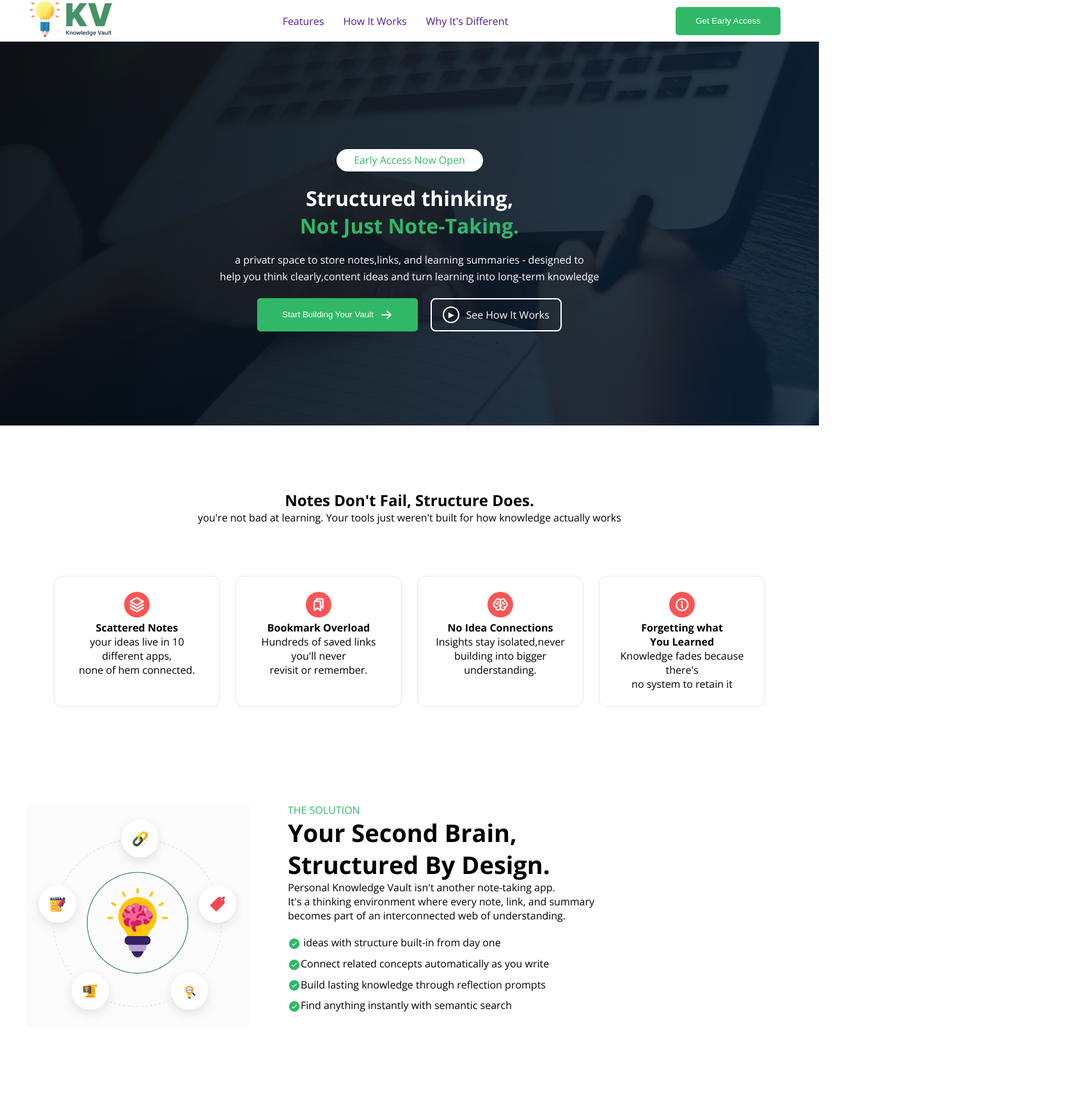
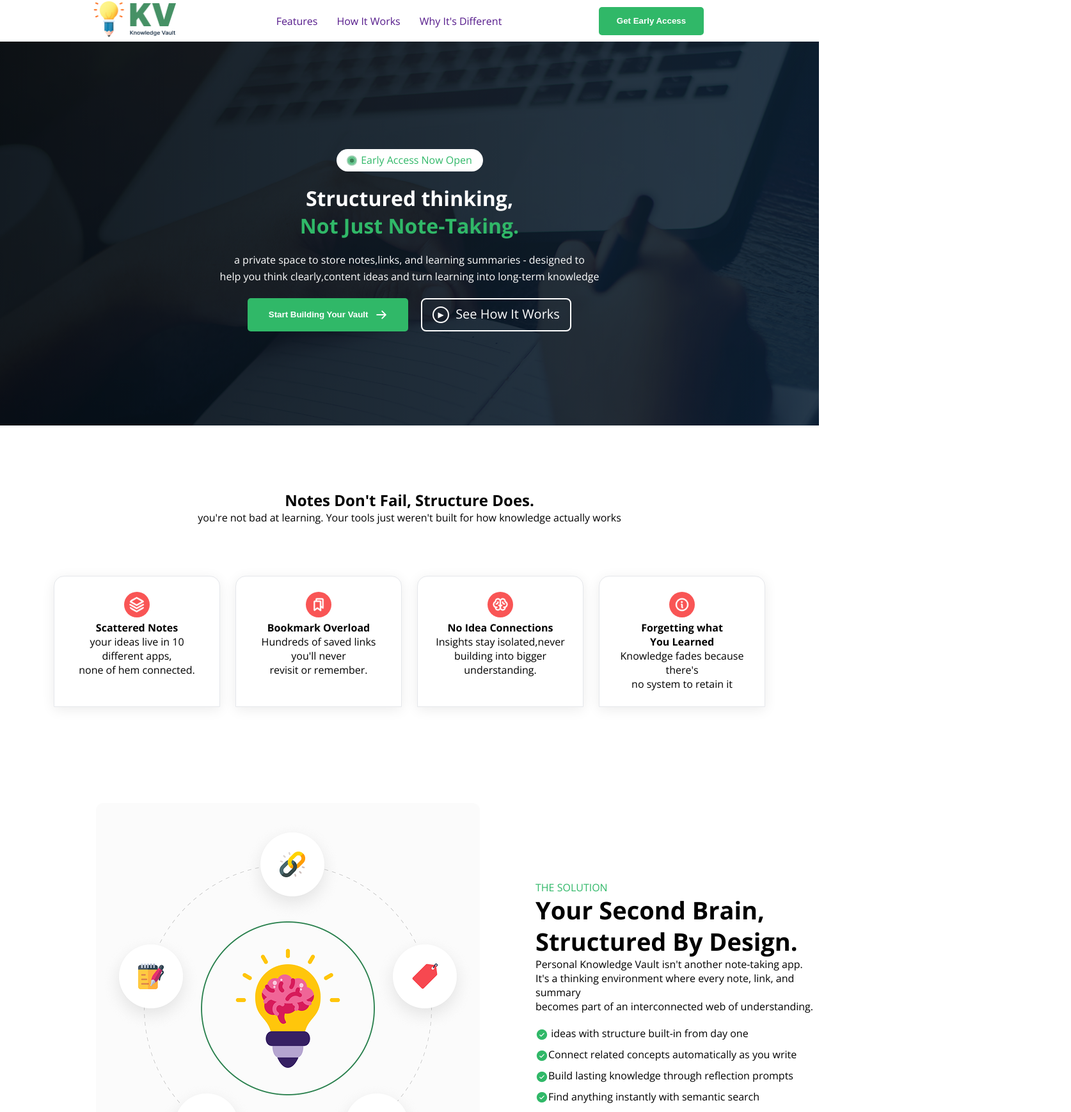
Before and after one commit to hrsiam7/KnowledgeVault, a plain HTML site: page index.html in a window 1280 px wide. Shown: the top 1738 px of the page at 64% size, 1674 px wide, since content can reach past the window. Drawn offline with nearby package versions, Linux system fonts and the light colour scheme.

Commit message:
some modification

```diff
--- a/index.html
+++ b/index.html
@@ -22,20 +22,21 @@
                 <li><a href="">How It Works</a></li>
                 <li><a href="">Why It's Different</a></li>
             </ul>
-            <button class="btn" style="margin-right: 20px; width: 164px;height: 44px;;">Get Early Access</button>
+            <button class="btn" style="margin-right: 180px; width: 164px;height: 44px;">Get Early Access</button>
         </nav>
     </header>
     <main>
         <div class="container">
-            <p class="earlyaccess">Early Access Now Open</p>
+            <p class="earlyaccess"><span class="layered-icon"></span>Early Access Now Open</p>
             <div class="heading">
             <h1 style="color: #FFFFFF;">Structured thinking,</h1>
             <h1 style="color: #30B868;">Not Just Note-Taking.</h1>
             </div>
-            <p style="color: #FFFFFF;">a privatr space to store notes,links, and learning summaries - designed to <br>
+            <p style="color: #FFFFFF;">a private space to store notes,links, and learning summaries - designed to <br>
                 help you think clearly,content ideas and turn learning into long-term knowledge</p>
                 <div class="btncontain">
-            <button class="btn" style="width: 251px;height: 52px; ">Start Building Your Vault<img src="./img/ArrowRight.png" alt="arrow"></button>
+            <button class="btn" style="width: 251px;height: 52px; font-weight:770;">
+                Start Building Your Vault<img src="./img/ArrowRight.png" alt="arrow"></button>
             <a href="#" class="play-btn">
                 <span class="icon">▶</span>
                 <span class="text">See How It Works</span>
@@ -48,7 +49,7 @@
             <p>you're not bad at learning. Your tools just weren't built for how knowledge actually works</p>
         </section>
         <div class="cart">
-            <div class="notes">
+            <div class="cart-info">
                 <img src="img/Vector.png" alt="Scattered notes">
                 <h4>Scattered Notes</h4>
                 <p>your ideas live in 10 different apps,
@@ -56,7 +57,7 @@
                     none of hem connected.
                 </p>
             </div>
-            <div class="bookmark">
+            <div class="cart-info">
                 <img src="img/Bookmarks.png" alt="Bookmark Overload">
                 <h4>Bookmark Overload</h4>
                 <p>Hundreds of saved links you'll never
@@ -64,13 +65,13 @@
                 revisit or remember.
             </p>
             </div>
-            <div class="no-idea">
+            <div class="cart-info">
                 <img src="img/Brain.png" alt="No idea Connection">
                 <h4>No Idea Connections</h4>
                 <p>Insights stay isolated,never<br>
                 building into bigger understanding.</p>
             </div>
-            <div class="info">
+            <div class="cart-info">
                 <img src="img/Info.png" alt="Info">
                 <h4>Forgetting what <br> You Learned</h4>
                 <p>Knowledge fades because there's<br>
@@ -112,25 +113,37 @@
         <p>Join thousands of learners building their personal knowledge vaults.<br>
            Start free, no credit card required.</p>
 
-        <button class="btn btn-primary">Get Early Access</button>
+        <button class="btn btn-primary btn-size">Get Early Access<img src="./img/ArrowRight.png"></button>
 
         <p class="free-note">Free during early access • No credit card needed</p>
     </section>
 
     </main>
     <footer class="footer">
+        <div class="contact">
         <div class="footer-content">
             <img src="img/logo-footer.png" class="footer-logo">
-
-            <p class="copyright">© 2026 Personal Knowledge Vault. All rights reserved.</p>
+            </div>
 
             <div class="social">
-    <img src="img/Bookmarks.png">
-    <img src="img/Brain.png">
-    <img src="img/Info.png">
+    <p class="text">Social Link</p>
+     <svg class="icon" xmlns="http://www.w3.org/2000/svg" x="0px" y="0px" width="48" height="48" viewBox="0 0 48 48">
+<path  fill="#039be5" d="M24 5A19 19 0 1 0 24 43A19 19 0 1 0 24 5Z"></path><path fill="#fff" d="M26.572,29.036h4.917l0.772-4.995h-5.69v-2.73c0-2.075,0.678-3.915,2.619-3.915h3.119v-4.359c-0.548-0.074-1.707-0.236-3.897-0.236c-4.573,0-7.254,2.415-7.254,7.917v3.323h-4.701v4.995h4.701v13.729C22.089,42.905,23.032,43,24,43c0.875,0,1.729-0.08,2.572-0.194V29.036z"></path>
+</svg>
+<svg class="icon" xmlns="http://www.w3.org/2000/svg" x="0px" y="0px" width="48" height="48" viewBox="0 0 48 48">
+<path fill="#0288D1" d="M42,37c0,2.762-2.238,5-5,5H11c-2.761,0-5-2.238-5-5V11c0-2.762,2.239-5,5-5h26c2.762,0,5,2.238,5,5V37z"></path><path fill="#FFF" d="M12 19H17V36H12zM14.485 17h-.028C12.965 17 12 15.888 12 14.499 12 13.08 12.995 12 14.514 12c1.521 0 2.458 1.08 2.486 2.499C17 15.887 16.035 17 14.485 17zM36 36h-5v-9.099c0-2.198-1.225-3.698-3.192-3.698-1.501 0-2.313 1.012-2.707 1.99C24.957 25.543 25 26.511 25 27v9h-5V19h5v2.616C25.721 20.5 26.85 19 29.738 19c3.578 0 6.261 2.25 6.261 7.274L36 36 36 36z"></path>
+</svg>
+
+<svg class="icon" xmlns="http://www.w3.org/2000/svg" x="0px" y="0px" width="48" height="48" viewBox="0 0 48 48">
+<path fill="#0288D1" d="M42,37c0,2.762-2.238,5-5,5H11c-2.761,0-5-2.238-5-5V11c0-2.762,2.239-5,5-5h26c2.762,0,5,2.238,5,5V37z"></path><path fill="#FFF" d="M12 19H17V36H12zM14.485 17h-.028C12.965 17 12 15.888 12 14.499 12 13.08 12.995 12 14.514 12c1.521 0 2.458 1.08 2.486 2.499C17 15.887 16.035 17 14.485 17zM36 36h-5v-9.099c0-2.198-1.225-3.698-3.192-3.698-1.501 0-2.313 1.012-2.707 1.99C24.957 25.543 25 26.511 25 27v9h-5V19h5v2.616C25.721 20.5 26.85 19 29.738 19c3.578 0 6.261 2.25 6.261 7.274L36 36 36 36z"></path>
+</svg>
 </div>
-        </div>
+</div>
+  <p class="copyright">© 2026 Personal Knowledge Vault. All rights reserved.</p>
+
     </footer>
+
+
 
 </body>
 </html>
--- a/style/style.css
+++ b/style/style.css
@@ -1,8 +1,7 @@
-*{
+* {
     margin: 0;
     padding: 0;
     box-sizing: border-box;
-
 }
 
 .open-sans {
@@ -10,33 +9,38 @@
     font-optical-sizing: auto;
     background-color: #FFFFFF;
 }
-.nav{
-  max-width: 1200px;
-  margin: 0 auto;
-  display:flex;
-  align-items:center;
-  justify-content:space-between;
+
+.nav {
+
+    display: flex;
+    align-items: center;
+    justify-content: space-between;
 }
 
-.logo img{
+.logo img {
     width: 140px;
     height: auto;
+    margin-left: 140px;
 }
-nav ul{
+
+nav ul {
     display: flex;
     list-style: none;
     gap: 30px;
 }
-nav li a{
+
+nav li a {
     text-decoration: none;
 }
-nav li a:hover{
+
+nav li a:hover {
     color: blue;
     background-color: lightgray;
     border-radius: 5px;
     padding: 5px;
 }
-.btn{
+
+.btn {
     display: inline-flex;
     justify-content: center;
     gap: 10px;
@@ -48,86 +52,102 @@ nav li a:hover{
     cursor: pointer;
     text-decoration: none;
     align-items: center;
+    font-weight: 770;
 }
-.btn:hover{
+
+.btn:hover {
     background-color: #28a745;
     box-shadow: black 0px 4px 15px;
 }
-.container{
-    background: linear-gradient(
-  to right,
-  rgba(0, 0, 0, 0.6),
-  rgba(0, 0, 0, 0.1)
-),
-    url("../img/hero-bg.png");
+
+.container {
+    background: linear-gradient(to right, rgba(0, 0, 0, 0.6), rgba(0, 0, 0, 0.1)), url("../img/hero-bg.png");
     background-size: cover;
     background-position: center;
-
     height: 600px;
     text-align: center;
     display: flex;
     flex-direction: column;
     justify-content: center;
     align-items: center;
-
-
-}
-.container > p{
-  max-width:700px;
-  color:#30B868;
-  line-height:1.6;
-  margin:20px 0;
 }
 
-.heading{
+.container>p {
+    max-width: 700px;
+    color: #30B868;
+    line-height: 1.6;
+    margin: 20px 0;
+}
+
+.heading {
     width: 770px;
     margin: 0 auto;
     text-align: center;
     font-weight: bold;
 }
+  .layered-icon {
+ width: 16px;
+    height: 16px;
+    border-radius: 50%;
 
-.play-btn{
-  display:inline-flex;
-  justify-content: center;
-  align-items:center;
-  gap:10px;
-  padding:12px 16px 12px 16px;
-  border:2px solid #ffffff;
-  color:#ffffff;
-  text-decoration:none;
-  border-radius:8px;
-  font-size:16px;
-  width: 205px;
-  height: 52px;
 
+    background: radial-gradient(circle,
+                #3b8156 0% 30%,
+                #65c48c 30% 55%,
+                #9bceb0 55% 80%,
+                #c9eed9 80% 95%,
+                transparent 95% 100%);
+
+
+    filter: blur(0.5px);
+    display: inline-block;
+    vertical-align: middle;
   }
 
-.play-btn .icon{
-  width:26px;
-  height:26px;
-  border:2px solid #ffffff;
-  border-radius:50%;
-  display:flex;
-  align-items:center;
-  justify-content:center;
-  font-size:12px;
+.play-btn {
+    display: inline-flex;
+    justify-content: center;
+    align-items: center;
+    gap: 10px;
+    padding: 12px 16px 12px 16px;
+    border: 2px solid #ffffff;
+    color: #ffffff;
+    text-decoration: none;
+    border-radius: 8px;
+    font-size: 16px;
+    width: auto;
+    height: 52px;
 }
 
-.play-btn:hover{
-  background:#ffffff;
-  color:#0f172a;
+.play-btn .icon {
+    width: 26px;
+    height: 26px;
+    border: 2px solid #ffffff;
+    border-radius: 50%;
+    display: flex;
+    align-items: center;
+    justify-content: center;
+    font-size: 12px;
+}
+.play-btn > .text {
+    padding-top: 14px;
+}
+.play-btn:hover {
+    background: #ffffff;
+    color: #0f172a;
 }
 
-.play-btn:hover .icon{
-  border-color:#0f172a;
+.play-btn:hover .icon {
+    border-color: #0f172a;
 }
-.btncontain{
+
+.btncontain {
     display: flex;
     justify-content: center;
     align-items: center;
     gap: 20px;
+}
 
-}
 .earlyaccess {
     display: inline-flex;
     justify-content: center;
@@ -139,42 +159,48 @@ nav li a:hover{
     width: 229px;
     height: 35px;
 }
-.problem{
-  text-align:center;
-  margin-top:100px;
+
+.problem {
+    text-align: center;
+    margin-top: 100px;
 }
-.cart{
-  display:flex;
-  justify-content:center;
-  gap:24px;
-  margin:80px auto;
 
+.cart {
+    display: flex;
+    justify-content: center;
+    gap: 24px;
+    margin: 80px auto;
 }
-.cart img{
-  width:40px;
-  height:auto;
-  width:40px;
-  height:40px;
+
+.cart img {
+    width: 40px;
+    height: auto;
+    width: 40px;
+    height: 40px;
     background: #F95555;
     border-radius: 40px;
-  padding:8px;
-
+    padding: 8px;
 }
 
-.cart > div{
-  width:260px;
-  padding:24px;
-  border:1px solid #e5e7eb;
-  border-radius:12px;
-  text-align:center;
+.cart-info {
+    border-bottom: none;
 }
 
+.cart>div {
+    width: 260px;
+    padding: 24px;
+    border: 1px solid #e5e7eb;
+    border-radius: 16px 16px 0 0;
+    text-align: center;
+    box-shadow: 0px 4px 20px rgba(0,0,0,0.08);
+    background: #FFFFFF;
+}
 
 .your-feature li {
     list-style: none;
+}
 
-}
-.knowledge{
+.knowledge {
     display: flex;
     justify-content: center;
     gap: 40px;
@@ -182,14 +208,18 @@ nav li a:hover{
 }
 
 .solution-wrapper {
-    width: 1200px;
-    margin: 150px auto;
+    width: 1300px;
+    margin: 150px 0;
+padding-left: 150px;
     display: flex;
-    gap: 60px;
+    justify-content: space-between;
+    gap: 87px;
+    align-items: center;
 }
 
-.solution-img img {
-    width: 350px;
+.solution-img {
+    width: 600px;
+    height: 600px;
 }
 
 .solution-text h2 {
@@ -205,11 +235,12 @@ nav li a:hover{
     list-style: none;
     margin-bottom: 10px;
 }
+
 .solution-list img {
     width: 20px;
-
     vertical-align: middle;
 }
+
 .cta {
     text-align: center;
     padding: 80px 0;
@@ -218,36 +249,61 @@ nav li a:hover{
     height: 384px;
     margin: 0 auto;
     margin-bottom: 120px;
+}
 
+.btn-size {
+    width: 194px;
+    height: 52px;
+    margin-top: 24px;
+    margin-bottom: 10px;
+    font-weight: 770;
 }
+
 .free-note {
     margin-top: 10px;
     color: #6b7280;
 }
+
 .footer {
     background: #0f172a;
     color: #ffffff;
     padding: 60px 0;
-    text-align: center;
 }
+
+.contact {
+    display: flex;
+    gap: 1340px;
+}
+
+.footer-content img {
+    margin-left: 120px;
+}
+
 .footer-logo {
     width: 160px;
     margin-bottom: 20px;
 }
-.social img {
-    width: 34px;
-    margin: 0 10px;
-    filter: invert(1);
+
+.text {
+    margin-bottom: 16px;
+    font-size: 20px;
 }
+
+
+
+.icon {
+    width: 40px;
+    height: 40px;
+}
+
+.copyright {
+    text-align: center;
+    font-size: 16px;
+}
+
 .cta-btn {
-    background:#30B868;
-    width:180px;
-    height:48px;
-    margin-top:20px;
+    background: #30B868;
+    width: 180px;
+    height: 48px;
+    margin-top: 20px;
 }
-.cta-btn {
-    background:#30B868;
-    width:180px;
-    height:48px;
-    margin-top:20px;
-}
```
Lines whose indentation alone changed are shown as unchanged.
